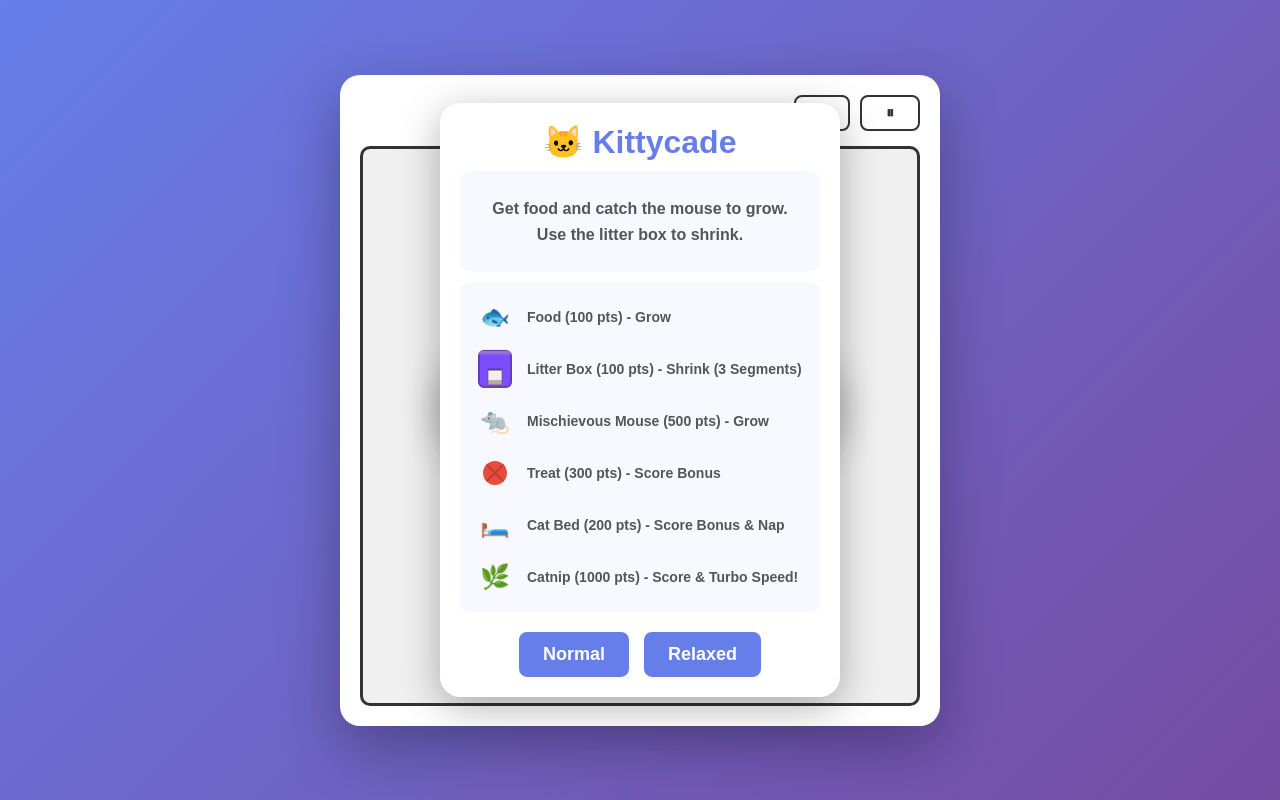
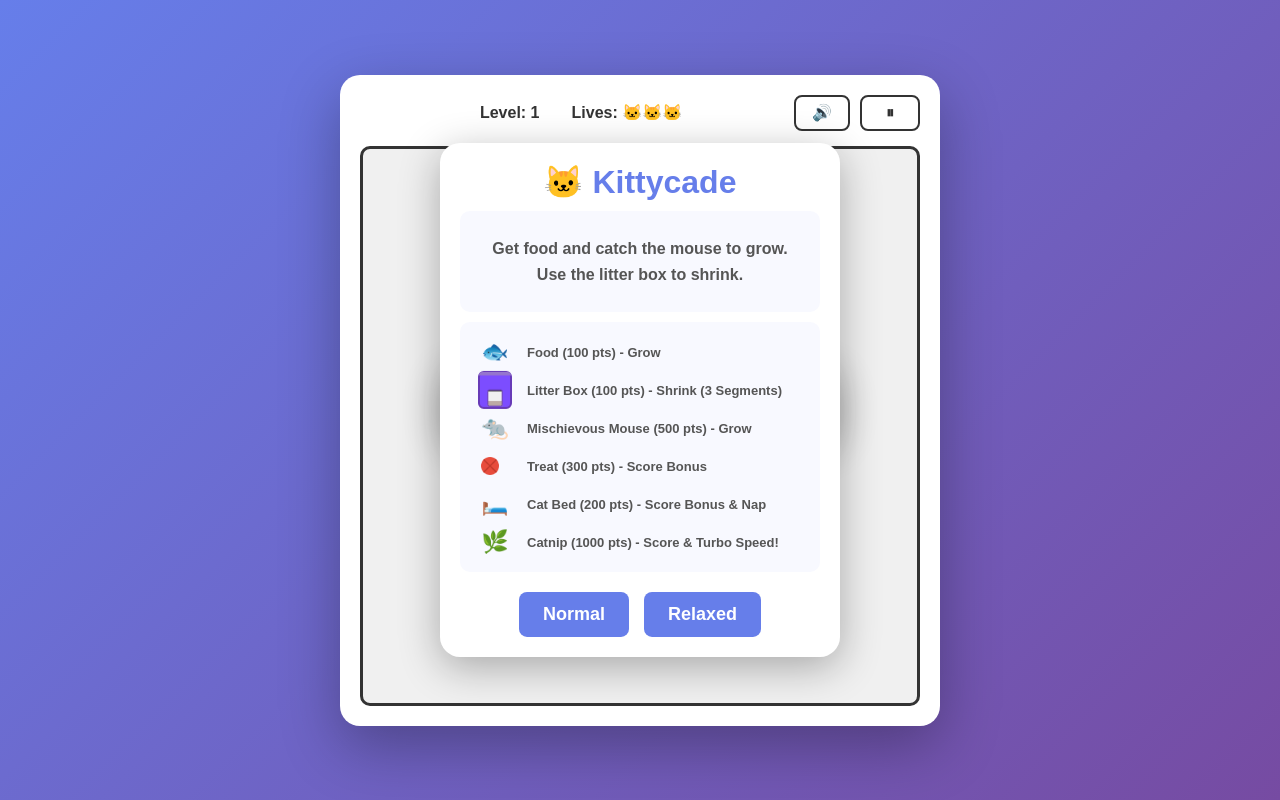
Before and after one commit to cs9000/kittycade, a plain HTML site: page index.html in a window 1280 px wide. Drawn offline with Linux system fonts and the light colour scheme.

Commit message:
And cleaning up desktop screen now

```diff
--- a/style.css
+++ b/style.css
@@ -120,26 +120,26 @@ button:hover { background: #5568d3; }
     margin: 0 auto 10px;
     display: grid;
     grid-template-columns: 40px auto;
-    gap: 12px 12px;
+    gap: 8px 12px;
     text-align: left;
 }
 .legend-item {
-    font-size: 24px;
+    font-size: 22px;
     text-align: center;
-    height: 40px;
+    height: 30px;
     display: flex;
     align-items: center;
     justify-content: center;
 }
 .yarn-ball-legend, .litter-box-legend {
-    width: 40px;
-    height: 40px;
+    width: 30px;
+    height: 30px;
 }
 .legend-text {
     color: #555;
     font-weight: bold;
-    font-size: 14px;
-    height: 40px;
+    font-size: 13px;
+    height: 30px;
     display: flex;
     align-items: center;
 }
```
